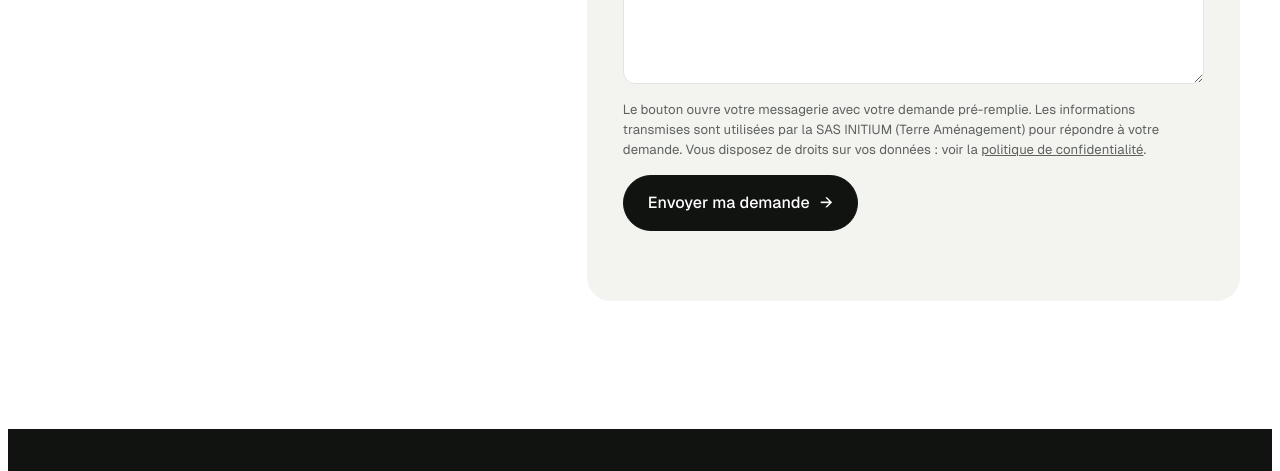
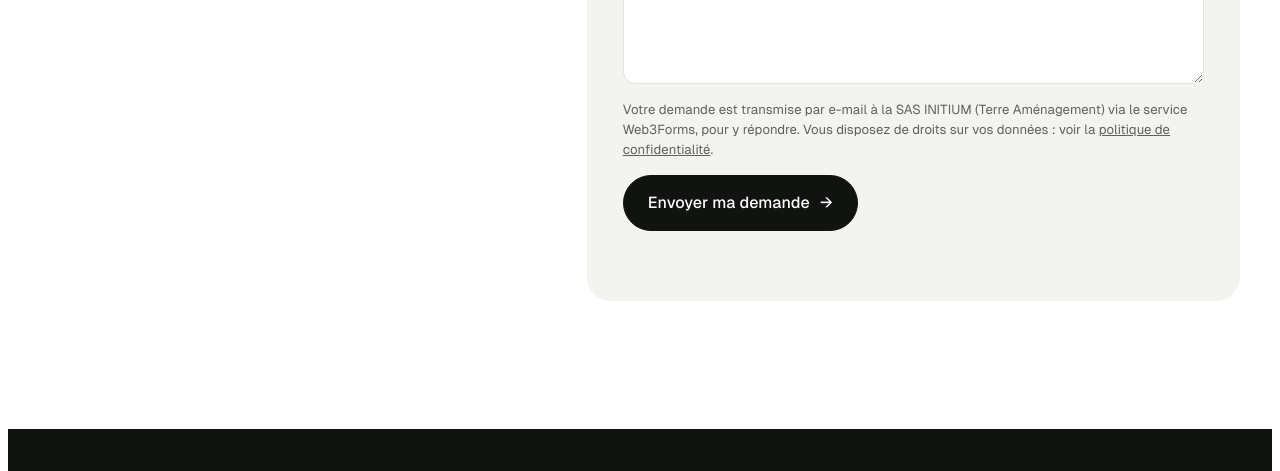
Before and after one commit to TerreAmenagement/terre-amenagement, a plain HTML site: page site/index.html in a window 1280 px wide. Shown: the part 10672-11143 px from the top of the page. Drawn offline with Linux system fonts and the light colour scheme.

Commit message:
Revise legal note and add bot check input
Updated legal note regarding data transmission and privacy.

```diff
--- a/site/index.html
+++ b/site/index.html
@@ -98,6 +98,8 @@
             <button class="btn" type="submit">Envoyer ma demande <span class="arrow">→</span></button>
             <button class="link-back" type="button" id="q-back">← Modifier</button>
           </div>
+          <p class="quick-note">Demande transmise par e-mail via Web3Forms · <a href="mentions-legales.html#donnees">Vos données</a></p>
+          <input type="checkbox" name="botcheck" class="hp" tabindex="-1" autocomplete="off" aria-hidden="true">
           <p class="quick-err" id="q-err" role="alert"></p>
           <div class="mail-fallback" id="q-fallback" hidden></div>
         </form>
@@ -640,7 +642,8 @@
             <label for="message">Votre bien ou votre projet</label>
             <textarea id="message" name="message" placeholder="Type de bien, surface du terrain, situation…"></textarea>
           </div>
-          <p class="legal-note">Le bouton ouvre votre messagerie avec votre demande pré-remplie. Les informations transmises sont utilisées par la SAS INITIUM (Terre Aménagement) pour répondre à votre demande. Vous disposez de droits sur vos données : voir la <a href="mentions-legales.html#donnees">politique de confidentialité</a>.</p>
+          <p class="legal-note">Votre demande est transmise par e-mail à la SAS INITIUM (Terre Aménagement) via le service Web3Forms, pour y répondre. Vous disposez de droits sur vos données : voir la <a href="mentions-legales.html#donnees">politique de confidentialité</a>.</p>
+          <input type="checkbox" name="botcheck" class="hp" tabindex="-1" autocomplete="off" aria-hidden="true">
           <button class="btn" type="submit">Envoyer ma demande <span class="arrow">→</span></button>
           <p class="form-status" id="form-status" role="status" aria-live="polite"></p>
           <div class="mail-fallback" id="c-fallback" hidden></div>
```
